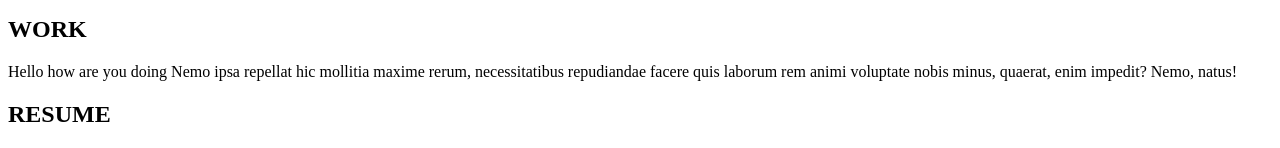
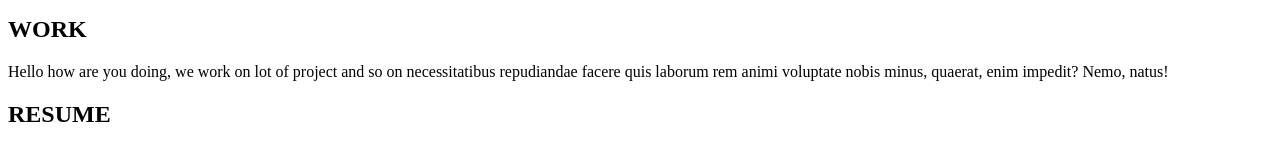
Before and after one commit to Mandykushjnr12/first-html-class-project, a plain HTML site: page assignment.html in a window 1280 px wide. Shown: the part 492-640 px from the top of the page. Drawn offline with Linux system fonts and the light colour scheme.

Commit message:
just changed work

```diff
--- a/assignment.html
+++ b/assignment.html
@@ -47,7 +47,7 @@
         <header>
             <h2>WORK</h2>
         </header>
-        <p>Hello how are you doing Nemo ipsa repellat hic mollitia maxime rerum, necessitatibus repudiandae facere quis laborum rem animi voluptate nobis minus, quaerat, enim impedit? Nemo, natus!</p>
+        <p>Hello how are you doing, we work on  lot of project and so on necessitatibus repudiandae facere quis laborum rem animi voluptate nobis minus, quaerat, enim impedit? Nemo, natus!</p>
 
     </section>
     <header>
```
